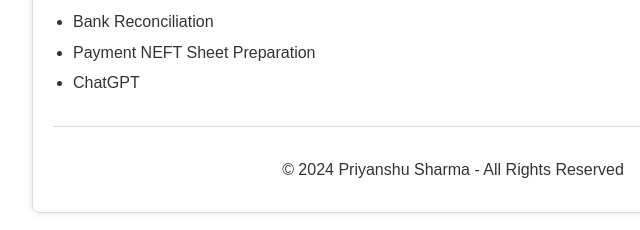
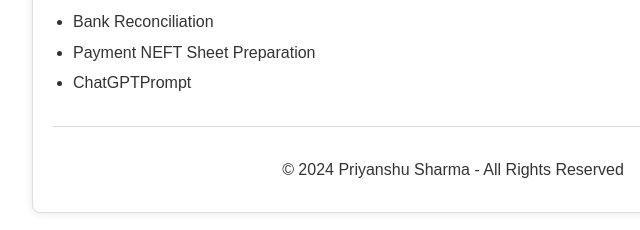
Before and after one commit to PHRAFTAR/RESUME, a plain HTML site: page index.html in a window 1280 px wide. Shown: the part 2052-2282 px from the top of the page, 187-827 px from the left. Drawn offline with Linux system fonts and the light colour scheme.

Commit message:
Update index.html

```diff
--- a/index.html
+++ b/index.html
@@ -174,7 +174,7 @@
                 <li>Vendor and Customer Reconciliation</li>
                 <li>Bank Reconciliation</li>
                 <li>Payment NEFT Sheet Preparation</li>
-                <li>ChatGPT</li>
+                <li>ChatGPTPrompt</li>
             </ul>
         </div>
     <footer>
```
